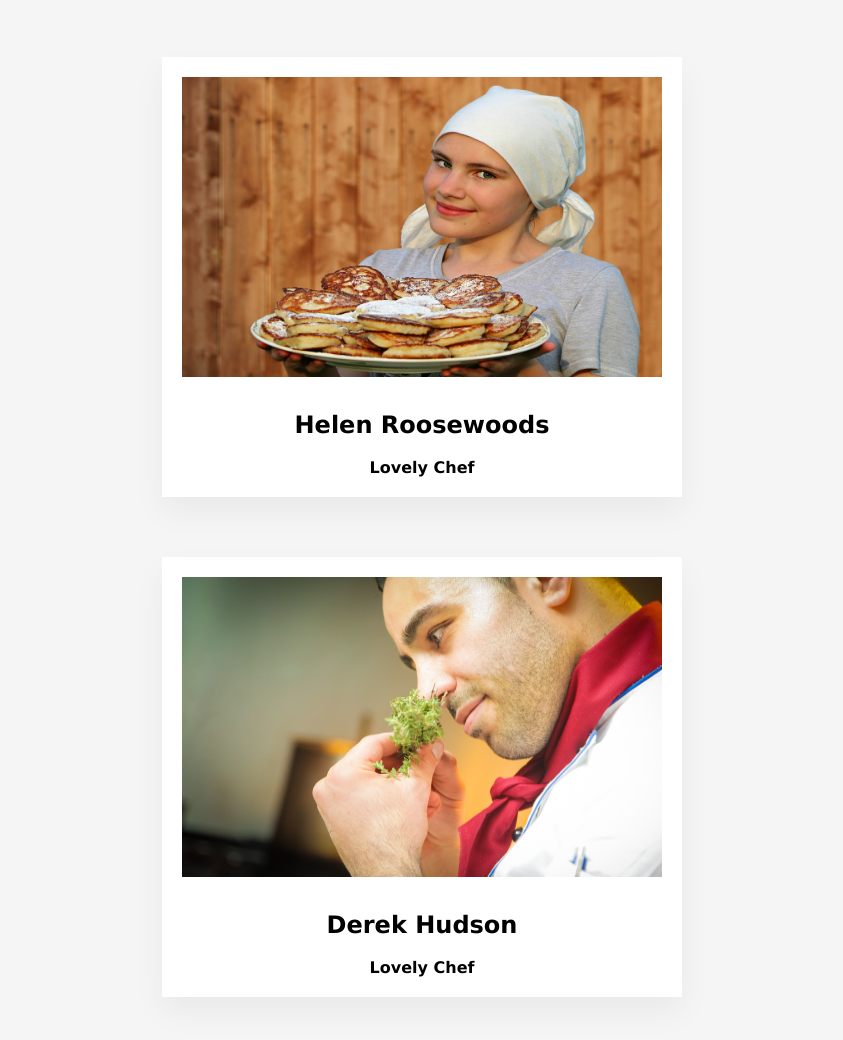
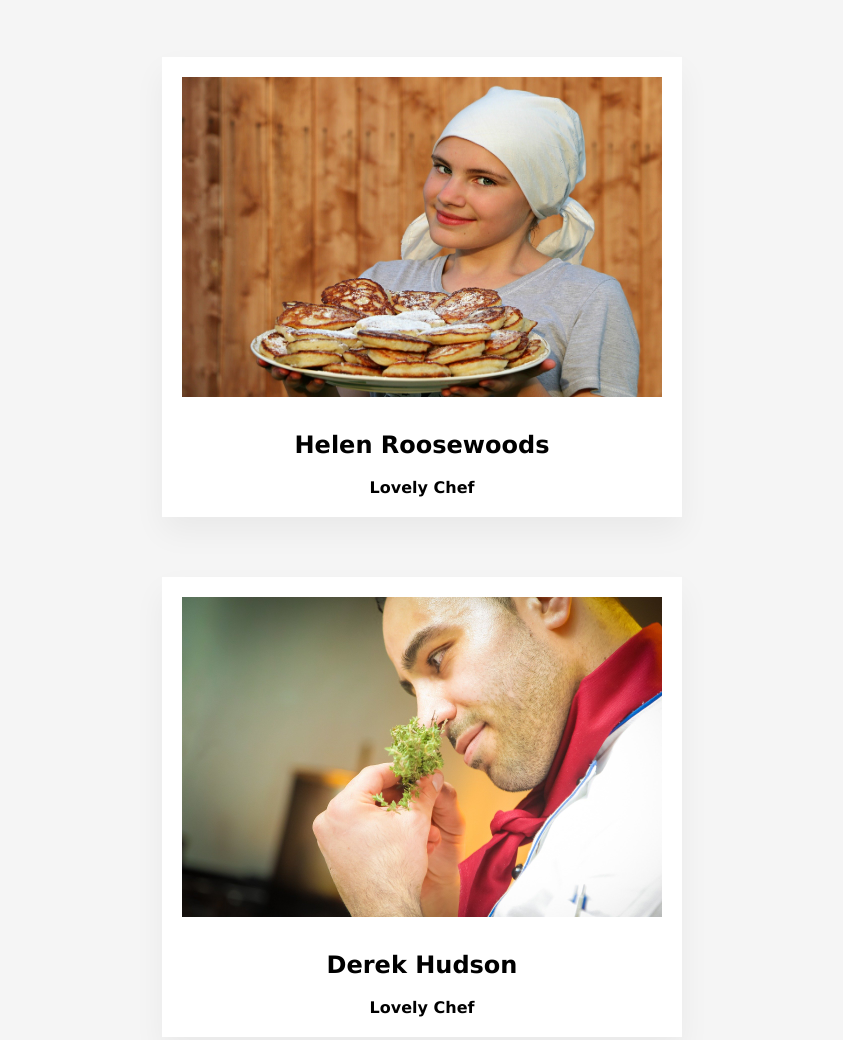
Before and after one commit to CyberSaiyam/British-Bakery, a plain HTML site: page index.html in a window 1280 px wide. Shown: the part 5327-6367 px from the top of the page, without its empty margins (218-1061 px from the left). Drawn offline with Linux system fonts and the light colour scheme; files whose address does not match are found by name.

Commit message:
Update index.html

```diff
--- a/index.html
+++ b/index.html
@@ -209,7 +209,7 @@
             <div class="teambox">
                 <div class="members">
                     <div class="imagebox1">
-                        <img src="./imgs/chef 1.jpg" alt="Loading Image" height="300px" width="480px">
+                        <img src="./imgs/chef 1.jpg" alt="Loading Image" height="320px" width="480px">
                     </div>
                     <div class="details">
                         <div>
@@ -220,7 +220,7 @@
                 </div>
                 <div class="members">
                     <div class="imagebox2">
-                        <img src="./imgs/chef 2.jpg" alt="Loading Image" height="300px" width="480px">
+                        <img src="./imgs/chef 2.jpg" alt="Loading Image" height="320px" width="480px">
                     </div>
                     <div class="details">
                         <div>
@@ -231,7 +231,7 @@
                 </div>
                 <div class="members">
                     <div class="imagebox3">
-                        <img src="./imgs/chef 3.jpg" alt="Loading Image" height="300px" width="480px">
+                        <img src="./imgs/chef 3.jpg" alt="Loading Image" height="320px" width="480px">
                     </div>
                     <div class="details">
                         <div>
```
